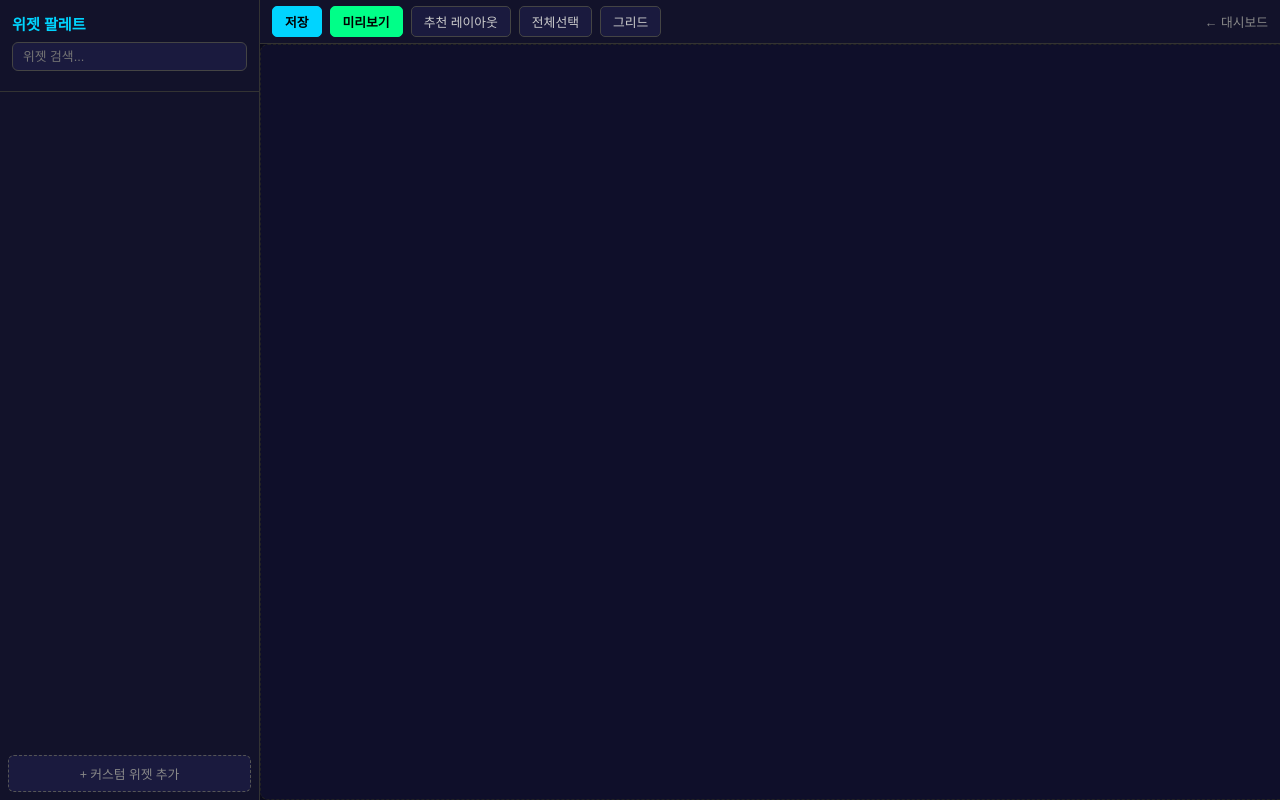
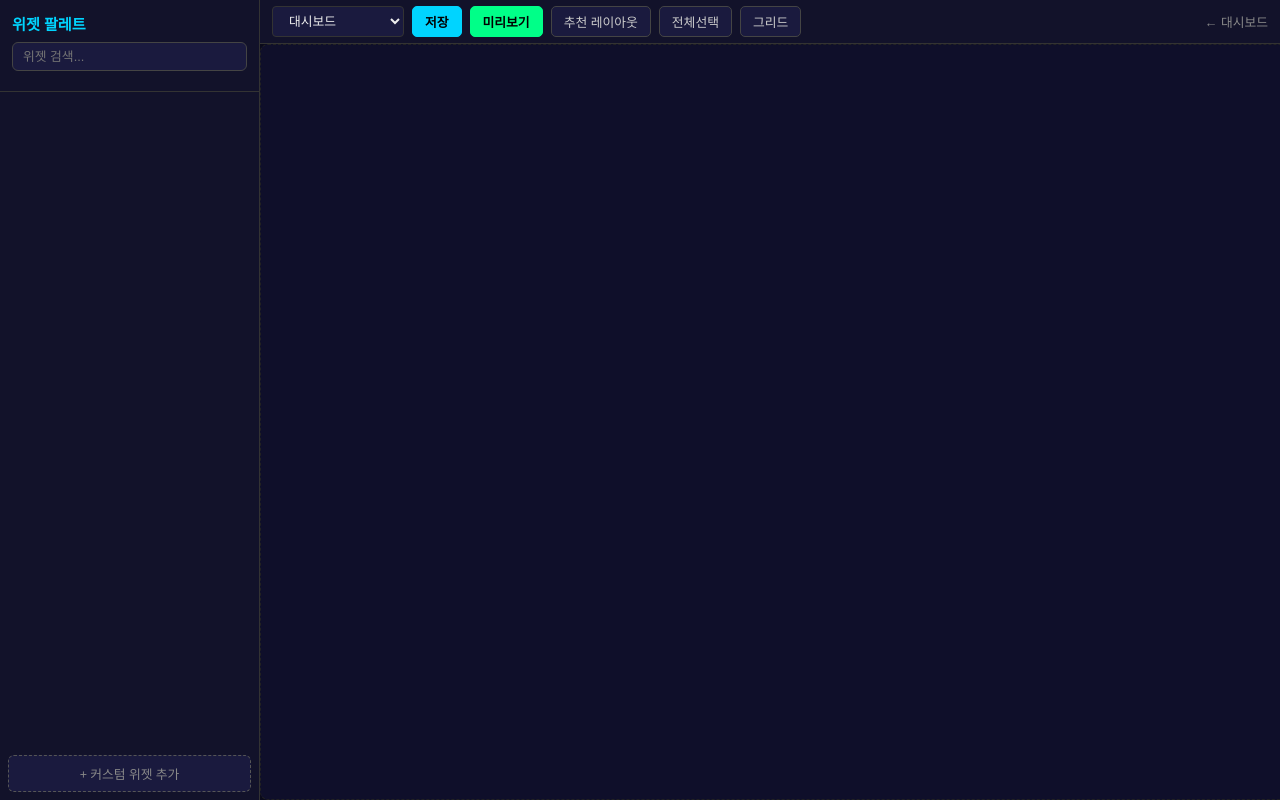
Before and after one commit to dolhanboss-han/kiosk-monitor, a Flask app: template templates/editor.html in a window 1280 px wide. Run offline with Flask 3, Linux system fonts and the light colour scheme; the template is opened without the code that fills it, so the values that code supplies are empty.

Commit message:
editor: 페이지 선택 드롭다운 + 페이지별 저장/로드
Co-Authored-By: Claude Opus 4.6 <noreply@anthropic.com>

```diff
--- a/templates/editor.html
+++ b/templates/editor.html
@@ -105,6 +105,13 @@ body{background:#0a0a1a;color:#eee;font-family:'Segoe UI',sans-serif;display:fle
 </div>
 
 <div id="toolbar">
+<select id="page-type" onchange="onPageTypeChange()" style="background:#1a1a3e;color:#eee;border:1px solid #333;padding:6px 12px;border-radius:4px;font-size:0.8rem">
+<option value="dashboard">대시보드</option>
+<option value="executive">경영진 대시보드</option>
+<option value="hospital_view">병원 대시보드</option>
+<option value="monitoring">모니터링</option>
+<option value="maintenance">유지보수</option>
+</select>
 <button onclick="saveLayout()" class="btn-save">저장</button>
 <button onclick="previewLayout()" class="btn-preview">미리보기</button>
 <button onclick="clearCanvas()">추천 레이아웃</button>
@@ -500,7 +507,7 @@ async function saveLayout(saveAs) {
             extra: w.getAttribute('data-extra') || ''
         });
     });
-    const body = {layout: layout, save_as: saveAs || 'personal'};
+    const body = {layout: layout, save_as: saveAs || 'personal', page_type: document.getElementById('page-type').value};
     if(saveAs === 'role_default') {
         body.target_role = document.getElementById('roleSelect').value;
     }
@@ -516,8 +523,14 @@ async function saveLayout(saveAs) {
     });
 }
 async function loadLayout(){
-    const res=await fetch('/api/layout');const d=await res.json();
+    const pt=document.getElementById('page-type').value;
+    const res=await fetch('/api/layout?page_type='+pt);const d=await res.json();
     if(d.layout&&d.layout.length>0)d.layout.forEach(w=>addWidget(w.type,w.x,w.y,w.w,w.h,w.extra));
+}
+function onPageTypeChange(){
+    document.querySelectorAll('#canvas .widget').forEach(w=>w.remove());
+    widgets=[];widgetId=0;selectedWidgets.clear();removeGroupBox();
+    loadLayout();
 }
 function previewLayout(){window.open('/dashboard-preview','_blank');}
 function showMsg(t){const m=document.getElementById('msg');m.textContent=t;m.style.display='block';setTimeout(()=>m.style.display='none',2000);}
```
